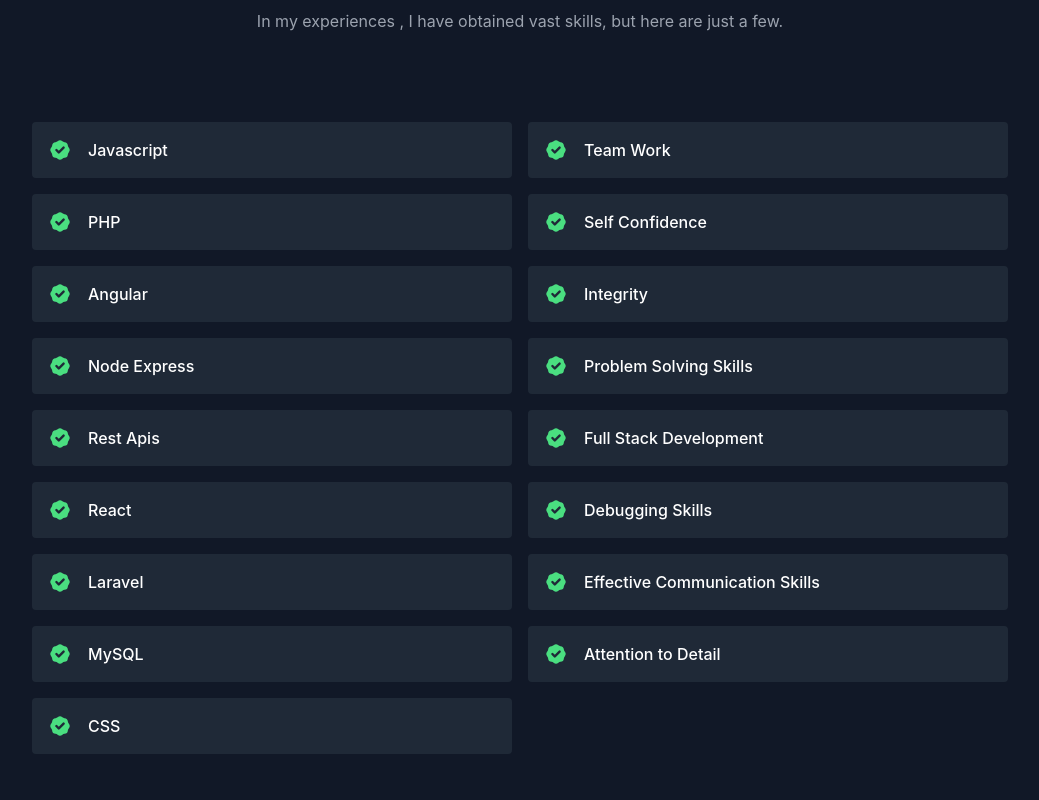
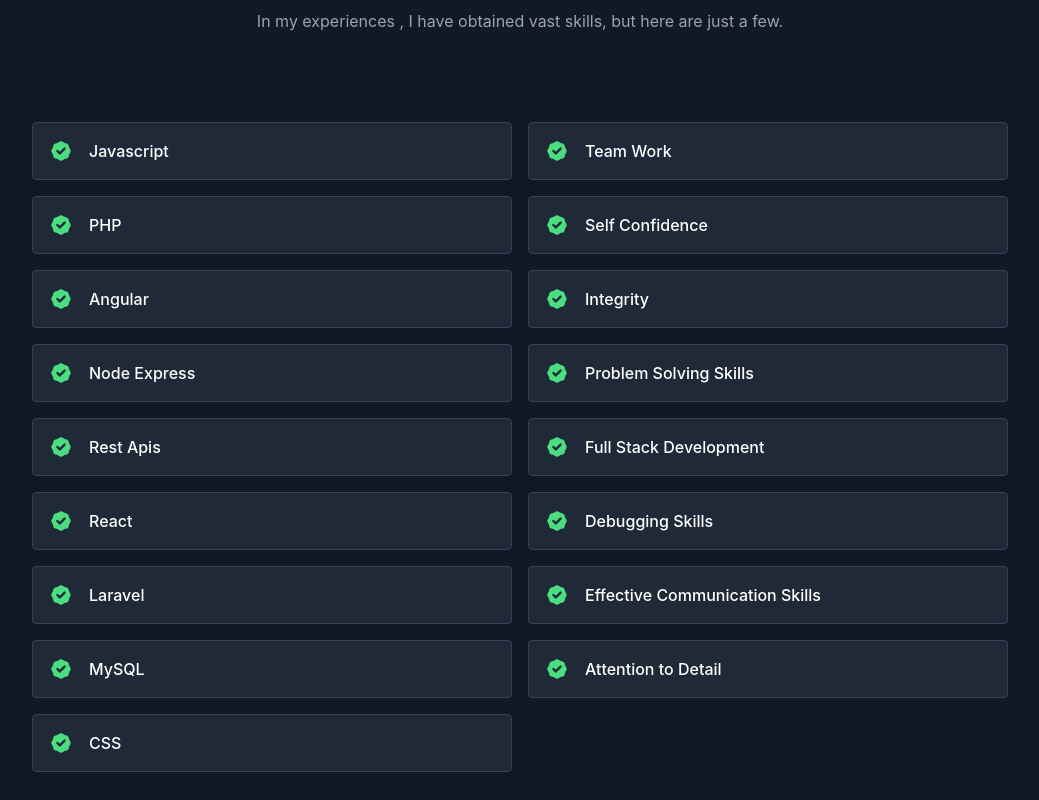
Before and after one commit to georgemathenge/my-portfolio, a React (Create React App) app: page / in a window 1280 px wide. Shown: the part 1560-2360 px from the top of the page, without its empty margins (120-1159 px from the left). Built offline with nearby package versions, Linux system fonts and the light colour scheme.

Commit message:
Enhance skill item styling with hover effect
Added hover effect and border to skill items.

```diff
--- a/src/components/Skills.jsx
+++ b/src/components/Skills.jsx
@@ -18,7 +18,7 @@ const Skills = () => {
         <div className="flex flex-wrap lg:w-4/5 sm:mx-auto sm:mb-2 -mx-2">
           {skills.map((skill) => (
         <div key={skill} className="p-2 sm:w-1/2 w-full">
-              <div className="bg-gray-800 rounded flex p-4 h-full items-center">
+  <div className="bg-gray-800 rounded flex p-4 h-full items-center border border-gray-700 hover:border-green-500 transition duration-300">
     <BadgeCheckIcon className="text-green-400 w-6 h-6 flex-shrink-0 mr-4" />
     <span className="title-font font-medium text-white">
       {skill}
```
Lines whose indentation alone changed are shown as unchanged.
